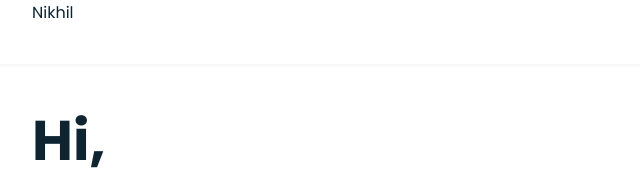
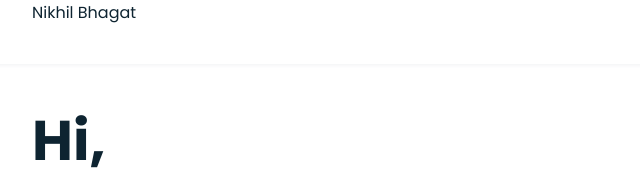
Before and after one commit to NikeGunn/presentation.github.io, a plain HTML site: page index.html in a window 1280 px wide. Shown: the top 183 px of the page, 96-736 px from the left. Drawn offline with nearby package versions, Linux system fonts and the light colour scheme.

Commit message:
index.html

```diff
--- a/index.html
+++ b/index.html
@@ -16,7 +16,7 @@
         <header class="l-header">
             <nav class="nav bd-grid">
                 <div>
-                    <a href="#" class="nav__logo">Nikhil</a>
+                    <a href="#" class="nav__logo">Nikhil Bhagat</a>
                 </div>
 
                 <div class="nav__toggle" id="nav-toggle">
```
